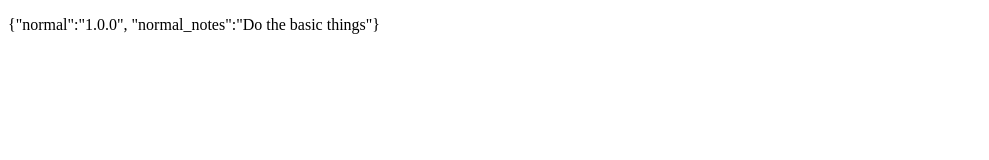
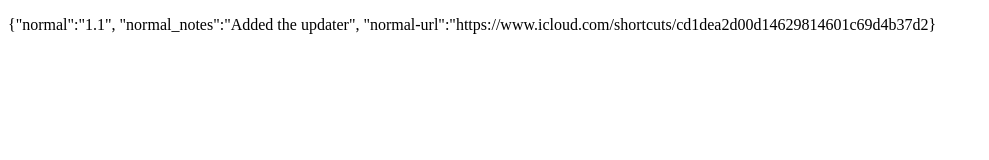
Before and after one commit to ChesterChowWOV/ChesterChowWOV, a plain HTML site: page index.html in a window 1280 px wide. Shown: the whole page, without its empty margins (0-989 px from the left). Drawn offline with Linux system fonts and the light colour scheme.

Commit message:
Update index.html

```diff
--- a/index.html
+++ b/index.html
@@ -7,7 +7,7 @@
   </head>
   <body>
     <p>
-      {"normal":"1.0.0", "normal_notes":"Do the basic things"}
+      {"normal":"1.1", "normal_notes":"Added the updater", "normal-url":"https://www.icloud.com/shortcuts/cd1dea2d00d14629814601c69d4b37d2}
     </p>
   </body>
 </html>
```
